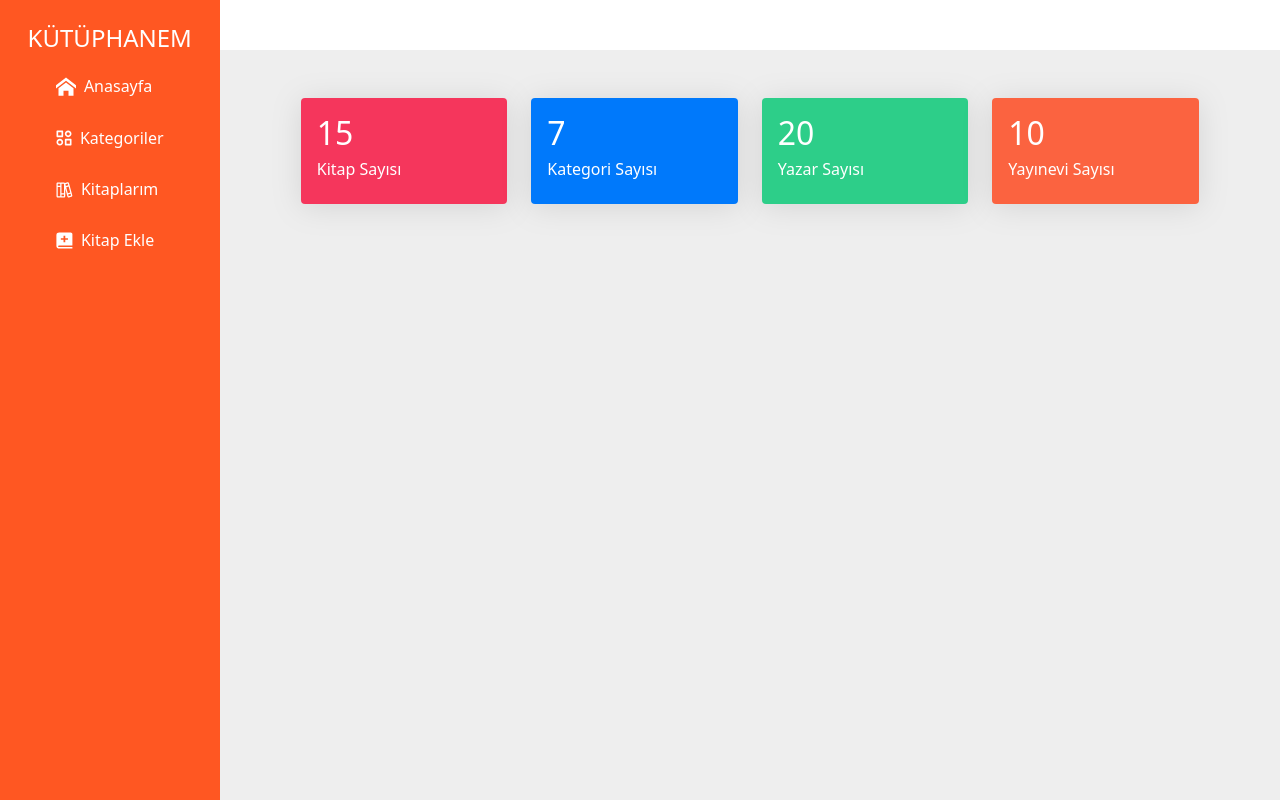
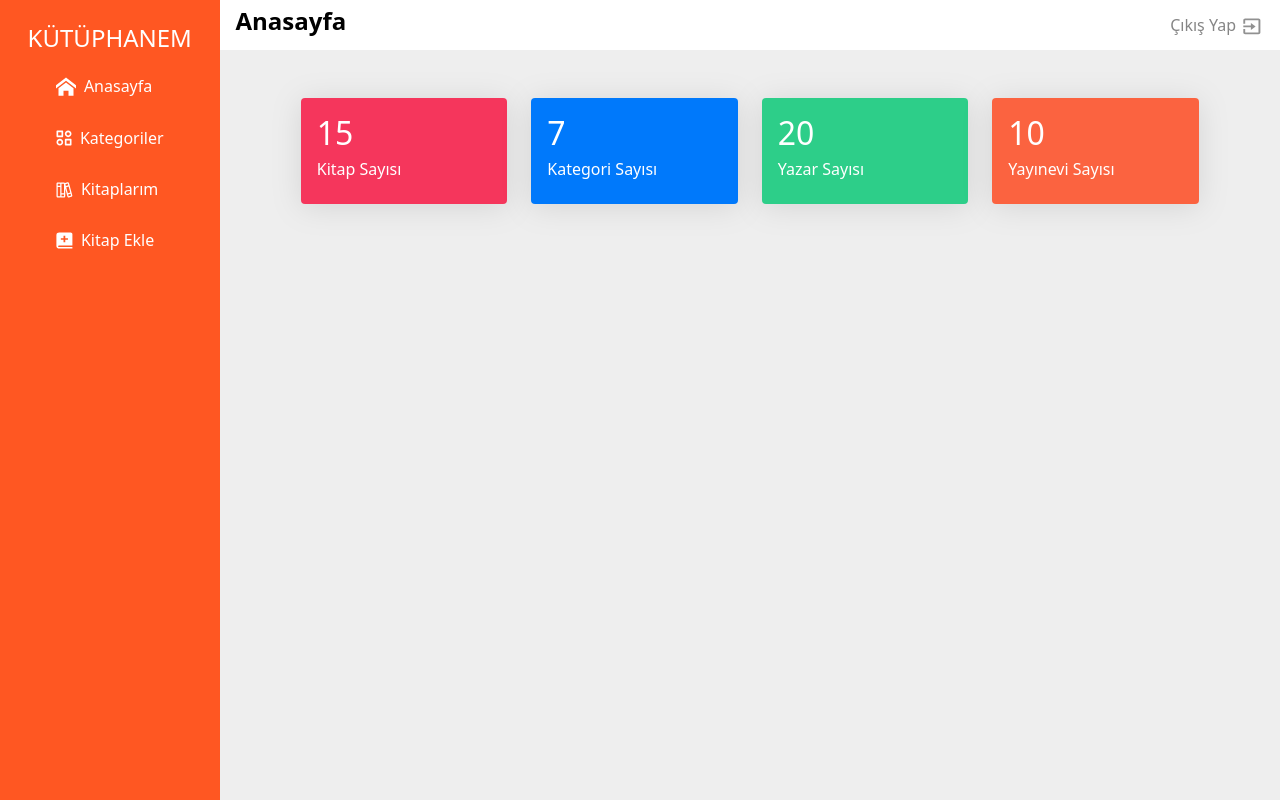
Before and after one commit to mehmetaliayvaz/kutuphane, a Vue app: page / in a window 1280 px wide. Built offline with nearby package versions, Linux system fonts and the light colour scheme.

Commit message:
header edited

```diff
--- a/src/components/icons/ExitIcon.vue
+++ b/src/components/icons/ExitIcon.vue
@@ -1,13 +1,18 @@
 <template>
   <svg
-    width="18"
-    height="17"
-    viewBox="0 0 18 17"
+    width="24"
+    height="21"
+    viewBox="0 0 24 21"
     fill="none"
     xmlns="http://www.w3.org/2000/svg"
   >
     <path
-      d="M15.4807 0.604126H2.19742C1.15088 0.604126 0.299805 1.38277 0.299805 2.34024V5.81246H2.19742V2.34024H15.4807V14.493H2.19742V11.0208H0.299805V14.493C0.299805 15.4505 1.15088 16.2291 2.19742 16.2291H15.4807C16.5272 16.2291 17.3783 15.4505 17.3783 14.493V2.34024C17.3783 1.38277 16.5263 0.604126 15.4807 0.604126Z"
+      d="M18.4807 2.60413H5.19742C4.15088 2.60413 3.2998 3.38277 3.2998 4.34024V7.81246H5.19742V4.34024H18.4807V16.493H5.19742V13.0208H3.2998V16.493C3.2998 17.4505 4.15088 18.2291 5.19742 18.2291H18.4807C19.5272 18.2291 20.3783 17.4505 20.3783 16.493V4.34024C20.3783 3.38277 19.5263 2.60413 18.4807 2.60413Z"
+      fill="#787878"
+      fill-opacity="0.9"
+    />
+    <path
+      d="M10.8883 13.8889L15.6323 10.4167L10.8883 6.94446V9.54949H3.29785V11.2856H10.8883V13.8889Z"
       fill="#787878"
       fill-opacity="0.9"
     />
--- a/src/components/shared/Header.vue
+++ b/src/components/shared/Header.vue
@@ -1,22 +1,55 @@
 <template>
-  <div id="header" class="header">
-
+  <div id="header" class="header px-3">
+    <h1 class="">Anasayfa</h1>
+    <div class="exit">
+      <div class="me-1">Çıkış Yap</div>
+      <span class="exit-icon">
+        <ExitIcon />
+      </span>
+    </div>
   </div>
 </template>
 
 <script>
+import ExitIcon from "../icons/ExitIcon.vue";
 export default {
-  name: 'Header',
-
-}
+  name: "Header",
+  components: { ExitIcon },
+};
 </script>
 
 <style lang="scss" scoped>
+.header {
+  display: flex;
+  box-sizing: border-box;
+  width: 100%;
+  height: 50px;
+  background: #fff;
+  text-align: center;
+  align-items: center;
+  justify-content: space-between;
+  .exit {
+    cursor: pointer;
+    display: flex;
+    align-items: center;
+    text-align: center;
+    justify-content: center;
+    user-select: none;
+    opacity: 0.9;
 
-  .header{
-    width: 100%;
-    height: 50px;
-    background: #fff;
+    .me-1 {
+      display: block;
+      font-size: 16px;
+      color: #787878;
+    }
+    &:hover {
+      opacity: 1.5;
+    }
   }
-
+  h1 {
+    font-size: 24px;
+    font-weight: bold;
+    color: #000;
+  }
+}
 </style>
```
